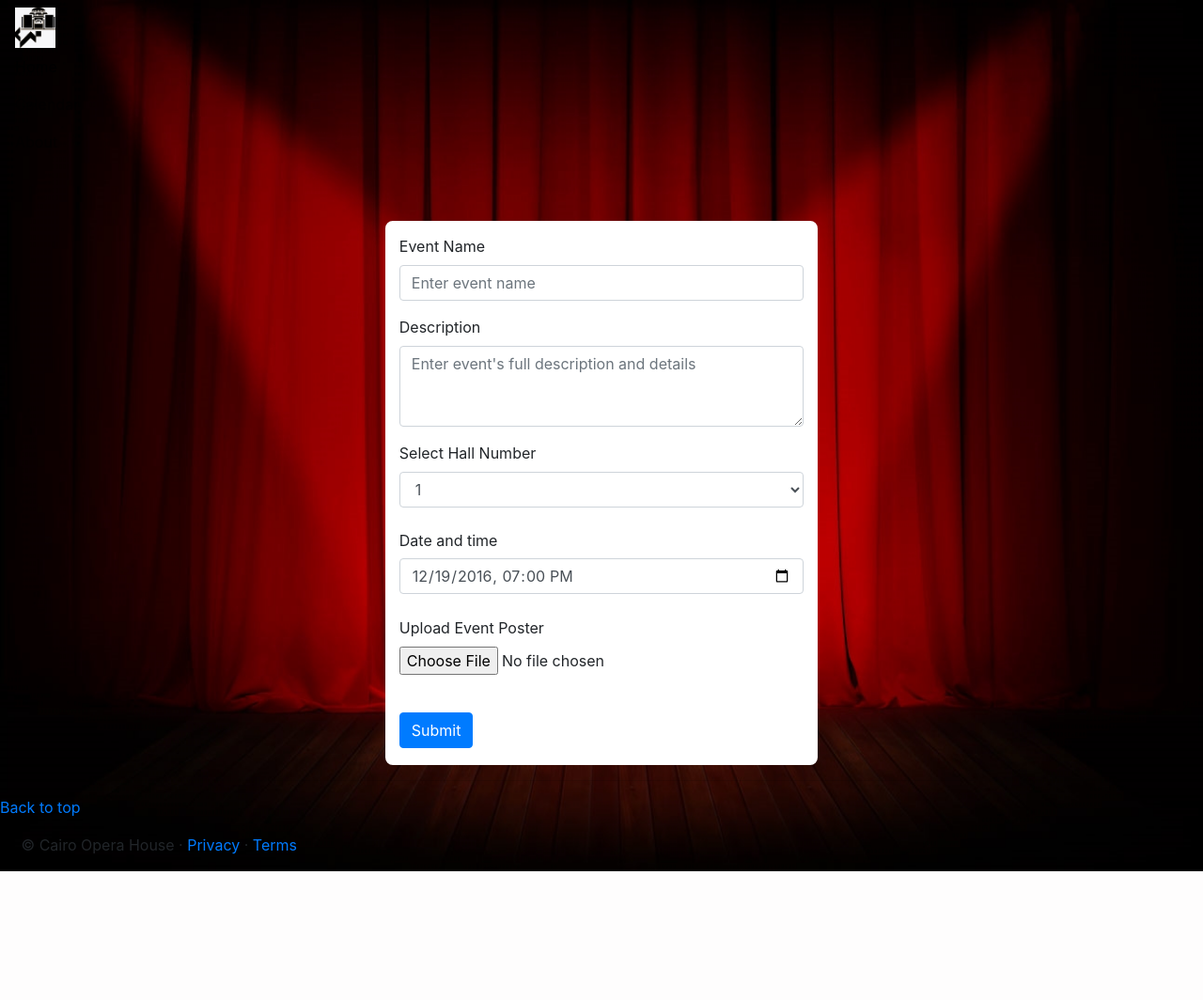
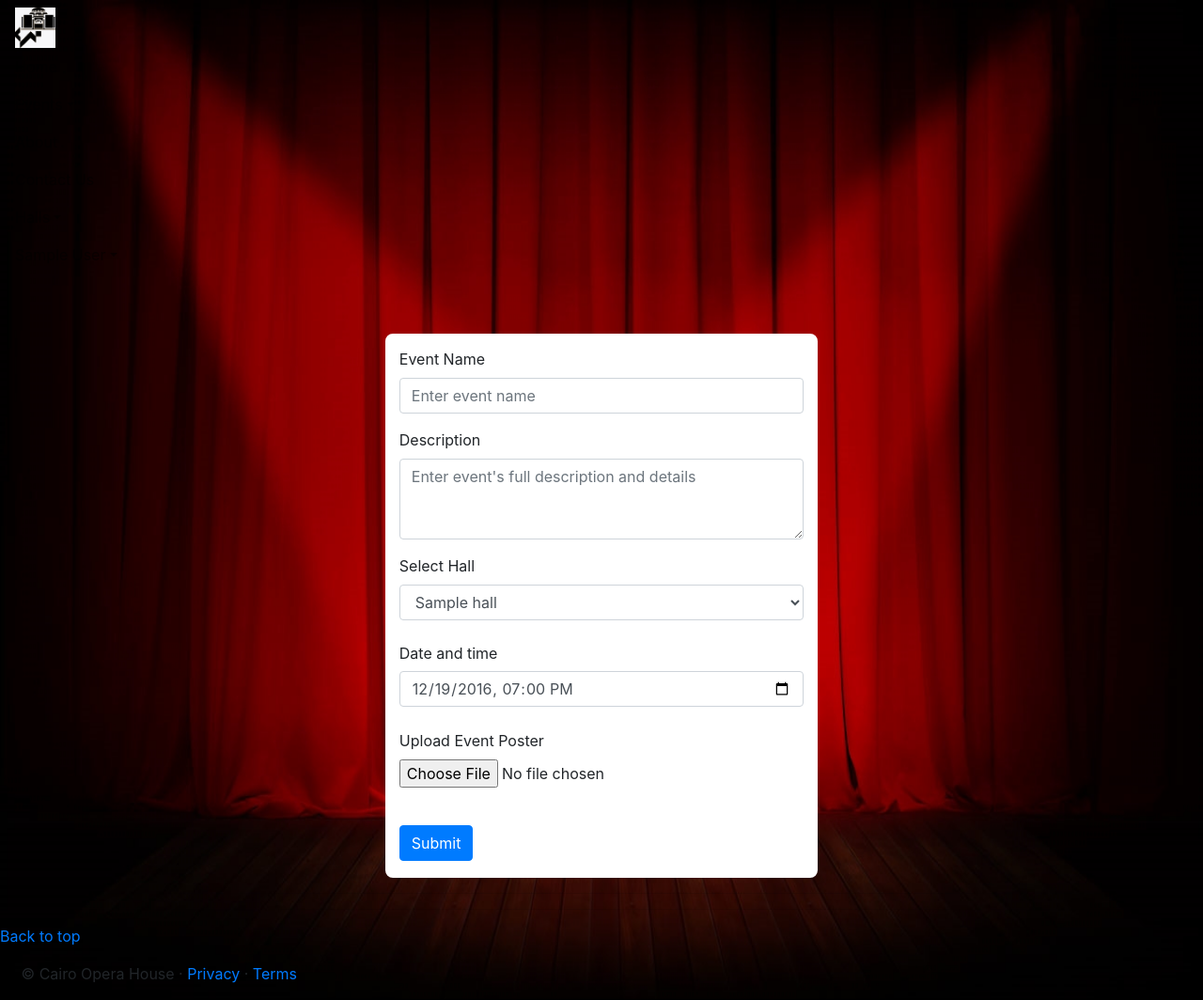
Before and after one commit to nsalem95/Opera, a PHP site: page /CreateEvent.php in a window 1280 px wide. Shown: the whole page at 94% size. Before the commit the page ends 927 px from the top, so only its background shows below. Run offline with PHP 8.4, Linux system fonts and the light colour scheme; the visitor is signed in with stand-in values (Sample User, id 1); tables that the repository leaves empty or names only in its code hold one stand-in row (values such as "Sample post"); some libraries are stand-ins or nearby versions.

Commit message:
more integration and fixes

```diff
--- a/CreateEvent.php
+++ b/CreateEvent.php
@@ -1,3 +1,4 @@
+<?php session_start(); ?>
 <!DOCTYPE html>
 <html lang="en">
   <head >
@@ -9,17 +10,9 @@
 	}
 
 	</style>
-    <meta charset="utf-8">
-    <meta http-equiv="X-UA-Compatible" content="IE=edge">
-    <meta name="viewport" content="width=device-width, initial-scale=1, shrink-to-fit=no">
-    <!-- The above 3 meta tags *must* come first in the head; any other head content must come *after* these tags -->
-    <meta name="description" content="">
-    <meta name="author" content="">
+    <?php include("head.php") ?>
 
     <title>Create New Event</title>
-
-    <!-- Bootstrap core CSS -->
-    <link href="http://v4-alpha.getbootstrap.com/dist/css/bootstrap.min.css" rel="stylesheet">
 
 
   </head>
@@ -27,24 +20,7 @@
 
   <body >
 
-
-    <nav class="navbar navbar-static-top navbar-light bg-faded">
-
-      <ul class="nav navbar-nav">
-        <li class="nav-item">
-          <img src="images/logo.png" style="height:43px;">
-        </li>
-        <li class="nav-item active">
-          <a class="nav-link" href="#">Home <span class="sr-only">(current)</span></a>
-        </li>
-        <li class="nav-item">
-          <a class="nav-link" href="#">Calendar</a>
-        </li>
-        <li class="nav-item">
-          <a class="nav-link" href="#">About</a>
-        </li>
-      </ul>
-     </nav>
+	<?php include("navbar.php"); ?>
 	  <!--  FORM!!!!   -->
 	<br>
   <h1 class="	" style="color :white ;padding-left:1%"></h1>
@@ -53,36 +29,40 @@
 	  <form action="CreateEventphp.php" method="post"	enctype="multipart/form-data" style="border: 2px solid white;border-radius: 8px;padding-top: 1%; padding-left:1% ;padding-right:1% ;width:460px; margin-right:auto; margin-left:auto; ;background-color:#FFFFFF;background-size: 100%">
   <div class="form-group">
     <label for="exampleInputEmail1">Event Name</label>
-    <input type="text" name="EventName" style="" class="form-control" id="exampleInputEmail1" aria-describedby="emailHelp" placeholder="Enter event name">
+    <input required type="text" name="EventName" style="" class="form-control" id="exampleInputEmail1" aria-describedby="emailHelp" placeholder="Enter event name">
 
   </div>
 
   <div class="form-group">
     <label for="exampleTextarea">Description</label>
-    <textarea class="form-control" name="Description" style="" id="exampleTextarea" rows="3" placeholder="Enter event's full description and details"></textarea>
+    <textarea required class="form-control" name="Description" style="" id="exampleTextarea" rows="3" placeholder="Enter event's full description and details"></textarea>
   </div>
 
 
   <div class="form-group">
-    <label for="exampleSelect1">Select Hall Number</label>
+    <label for="exampleSelect1">Select Hall</label>
     <select class="form-control" name="SelectHall"  style="" id="exampleSelect1">
-      <option>1</option>
-      <option>2</option>
-      <option>3</option>
-      <option>4</option>
-      <option>5</option>
+      <?php
+$con=mysql_connect("localhost","root","");
+mysql_select_db("Opera",$con);
+$sql = mysql_query("SELECT hname from hall",$con);
+while ($row = mysql_fetch_array($sql)){
+echo "<option value=\"". $row['hname'] ."\">" . $row['hname'] . "</option>";
+}
+
+?>
     </select>
   </div>
 
   <div class="form-group">
   <label for="example-datetime-local-input" class=" col-form-label">Date and time</label>
   <div >
-    <input class="form-control" type="datetime-local" name="Date"  style="" value="2016-12-19T19:00:00" id="example-datetime-local-input">
+    <input required class="form-control" type="datetime-local" name="Date"  style="" value="2016-12-19T19:00:00" id="example-datetime-local-input">
   </div>
   <br>
   <div class="form-group">
     <label for="exampleInputFile">Upload Event Poster</label>
-    <input type="file" name="EventPoster" class="form-control-file"  id="exampleInputFile" aria-describedby="fileHelp">
+    <input required type="file" name="EventPoster" class="form-control-file"  id="exampleInputFile" aria-describedby="fileHelp">
     </div>
 
   <br>
@@ -96,20 +76,6 @@
 
 
 	<!-- FOOTER -->
-      <footer>
-        <p class="float-xs-right"><a href="#">Back to top&nbsp;&nbsp;&nbsp;&nbsp;&nbsp;</a></p>
-        <p>&nbsp;&nbsp;&nbsp;&nbsp;&nbsp;&copy; Cairo Opera House &middot; <a href="#">Privacy</a> &middot; <a href="#">Terms</a></p>
-      </footer>
-    <!-- Bootstrap core JavaScript
-    ================================================== -->
-    <!-- Placed at the end of the document so the pages load faster -->
-    <script src="https://ajax.googleapis.com/ajax/libs/jquery/3.0.0/jquery.min.js" integrity="sha384-THPy051/pYDQGanwU6poAc/hOdQxjnOEXzbT+OuUAFqNqFjL+4IGLBgCJC3ZOShY" crossorigin="anonymous"></script>
-    <script>window.jQuery || document.write('<script src="../../assets/js/vendor/jquery.min.js"><\/script>')</script>
-    <script src="https://cdnjs.cloudflare.com/ajax/libs/tether/1.2.0/js/tether.min.js" integrity="sha384-Plbmg8JY28KFelvJVai01l8WyZzrYWG825m+cZ0eDDS1f7d/js6ikvy1+X+guPIB" crossorigin="anonymous"></script>
-    <script src="http://v4-alpha.getbootstrap.com/dist/js/bootstrap.min.js"></script>
-    <!-- Just to make our placeholder images work. Don't actually copy the next line! -->
-    <script src="http://v4-alpha.getbootstrap.com/assets/js/vendor/holder.min.js"></script>
-    <!-- IE10 viewport hack for Surface/desktop Windows 8 bug -->
-    <script src="http://v4-alpha.getbootstrap.com/assets/js/ie10-viewport-bug-workaround.js"></script>
+      <?php include("footer.php"); ?>
   </body>
 </html>
--- a/CreateEventPHP.php
+++ b/CreateEventPHP.php
@@ -27,9 +27,9 @@
 $eventname2 = preg_replace('/\s+/', '_', $eventname);
 
 //store uploaded file
-move_uploaded_file($_FILES['EventPoster']["tmp_name"],'C:\xampp\htdocs\GitHub\EventImages\\'.$eventname2.'.jpg');
+move_uploaded_file($_FILES['EventPoster']["tmp_name"],'EventImages\\'.$eventname2.'.jpg');
 
-$str = "INSERT INTO Event ( edate,etime, name, edescription, poster, hnumber) VALUES ('". substr($date,0,10)."', '". substr($date,11,8)."',  \"".$eventname."\", \"".$description."\",\"".$eventname ."\",".$hallnum.")";
+$str = "INSERT INTO Event ( edate,etime, name, edescription, poster, featured, hnumber) SELECT '". substr($date,0,10)."', '". substr($date,11,8)."',  \"".$eventname."\", \"".$description."\",\"".$eventname ."\", 1, hno from hall WHERE hname=\"".$hallnum."\"";
 
 
 $result =mysql_query( $str, $con);
--- a/navbar.php
+++ b/navbar.php
@@ -7,9 +7,29 @@
         <li class="nav-item">
           <a class="nav-link" href="index.php">Home</a>
         </li>
-        <li class="nav-item">
+        <?php
+        if(isset($_SESSION['uname']))
+        {
+          if ($_SESSION['utype'] > 0)
+          {
+            echo '<li class="dropdown nav-item">
+          <a href="" class="dropdown-toggle nav-link" data-toggle="dropdown">Events<span class="caret"></span></a>
+            <div class="dropdown-menu dropdown-menu dropdown-lr animated flipInX" role="menu">
+              <a class="dropdown-item" href="Calendar.php">View Events</a>
+              <a class="dropdown-item" href="CreateEvent.php">Add Event</a>
+            </div>
+        </li>';
+          }
+          else
+            echo '<li class="nav-item">
           <a class="nav-link" href="Calendar.php">Calendar</a>
-        </li>
+        </li>';
+        }
+        else
+          echo '<li class="nav-item">
+          <a class="nav-link" href="Calendar.php">Calendar</a>
+        </li>';
+        ?>
         <li class="nav-item">
           <a class="nav-link" href="about.php">About</a>
         </li>
--- a/signup.php
+++ b/signup.php
@@ -2,8 +2,6 @@
 <html lang="en">
   <head>
     <?php include("head.php"); ?>
-    <meta name="description" content="">
-    <meta name="author" content="">
 
     <title>Sign up</title>
 
@@ -16,7 +14,7 @@
     </style>
   </head>
   <body>
-    <?php include("navbarguest.php"); ?>
+    <?php include("navbar.php"); ?>
     <!--Register Form-->
     <form action="signupphp.php" method="post" style="border: 2px solid white;border-radius: 8px;padding-top: 1%; padding-left:2% ;padding-right:2% ;width:450px; margin-right:auto; margin-left:auto; margin-top: 4% ;background-color:#FFFFFF;background-size: 100%">
     <div class="" style="margin-bottom: 1px;">
```
Also changed, not shown: Calendar.php (+1 -6 lines), event.php (+15 -51 lines), EventImages/skdjfahlksdhf.jpg (added).
